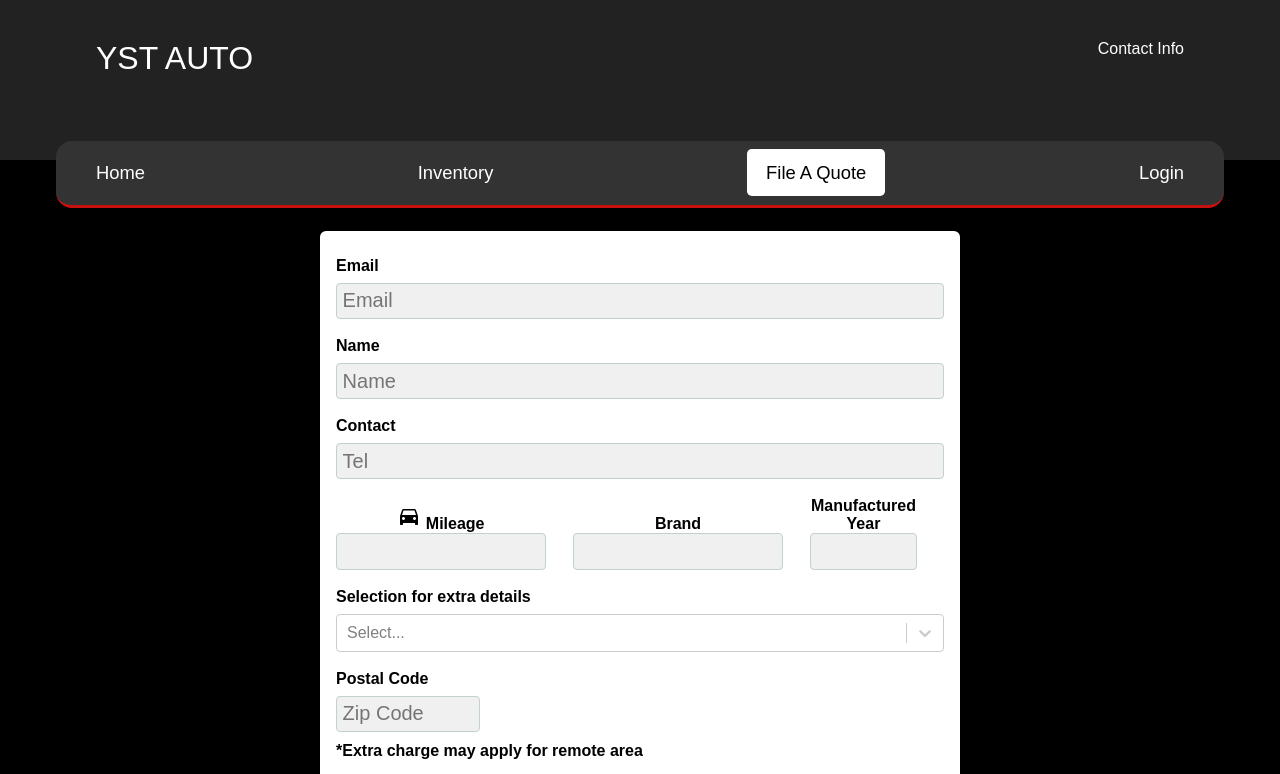
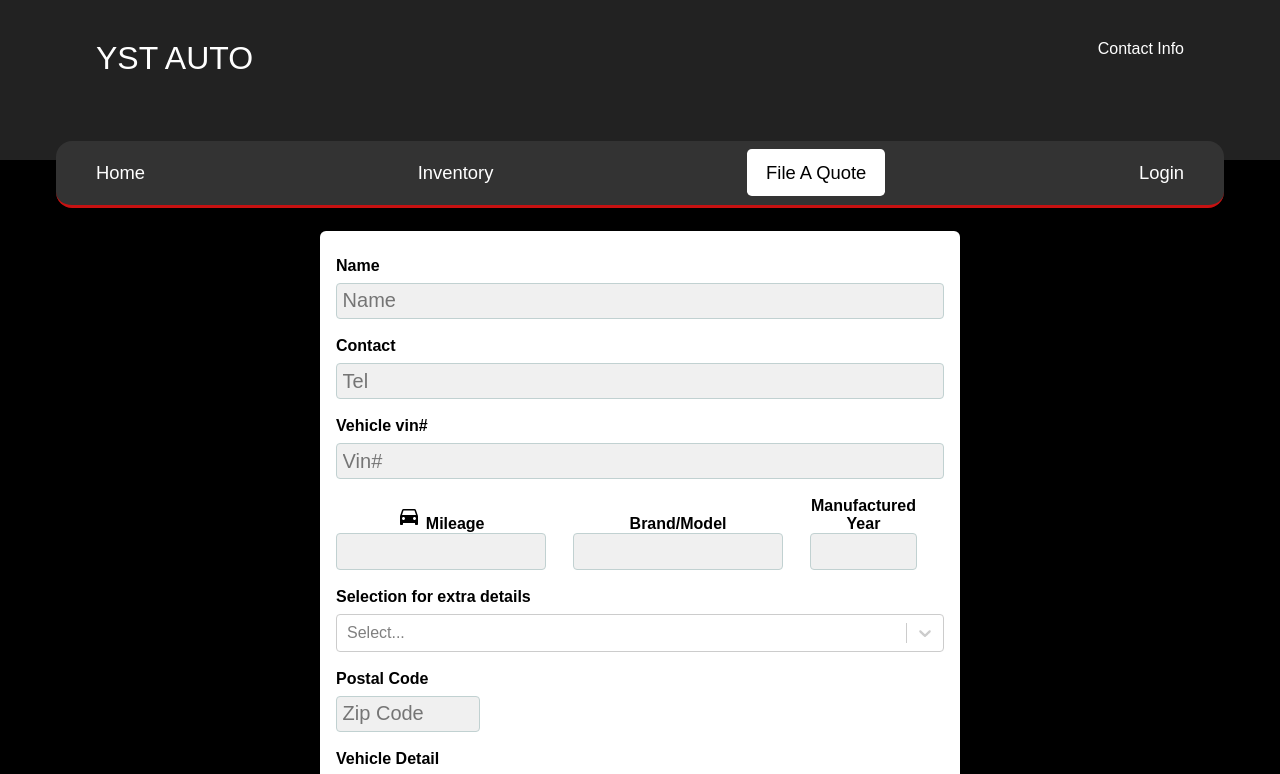
Before and after one commit to msaka911/realEstate, a React (Create React App) app: page /new-quote in a window 1280 px wide. Shown: the top 774 px of the page. Built offline with nearby package versions, Linux system fonts and the light colour scheme; what react-alert-template-basic would draw is missing.

Commit message:
form modified

```diff
--- a/src/pages/Form.js
+++ b/src/pages/Form.js
@@ -21,59 +21,31 @@ const Form = (props) => {
   ]
   const[selected,setSelect]=useState([]);
 
-
-
 //----------------------------------------
 
   const alert = useAlert()
-  const emailInputRef = useRef();
   const nameInputRef = useRef();
   const contactRef=useRef();
   const addressRef=useRef();
   const appointmentRef=useRef(" ");
   const distance=useRef(0);
-  const livingroom=useRef(0);
-  const otherOption=useRef("");
   const brand=useRef("")
   const year=useRef("")
+  const vin=useRef("")
 
 
   function submitFormHandler(event) {
     event.preventDefault();
     const axios = require('axios');
-    const enteredEmail = emailInputRef.current.value;
     const enteredName = nameInputRef.current.value;
     const enteredContact=contactRef.current.value;
     const enteredAddress=addressRef.current.value;
-    const enteredAppointment=appointmentRef.current.value;
-    const enteredDistance=distance.current.value;
-    const enteredLivingroom=livingroom.current.value;
-    const enteredOther=otherOption.current.value
     const enteredBrand=brand.current.value
     const enteredYear=year.current.value
-    //--------------check other option---------------------//
-    var other="";
-    if(selected.find((select)=>
-    select.value==="other"
-  )){
-       if(!enteredOther){
-          document.getElementById('other').style.borderColor='red';
-          alert.error("Please enter value for other",{onClose:()=>{
-          document.getElementById('other').style.borderColor='black';
-        }
-       })}
-       else{
-         other=enteredOther
-       }
-    }
+    const enteredAppointment=appointmentRef.current.value
+    const enteredVin=vin.current.value
+
     //--------------check email, zip code, phone number---------------------//
-    if(!validator.isEmail(enteredEmail)){
-      document.getElementById('email').style.borderColor='red';
-      alert.error("Please enter valid email",{onClose:()=>{
-        document.getElementById('email').style.borderColor='black';
-      }})
-      return
-    }
 
     if(!validator.isMobilePhone(enteredContact,['en-CA'])){
       document.getElementById('contact').style.borderColor='red';
@@ -90,27 +62,25 @@ const Form = (props) => {
       }})
       return
     }
-
     // if(validator.isMobilePhone(enteredContact,['en-CA'])&&validator.isEmail(enteredEmail)){
     //     axios.post('https://mybackend1.herokuapp.com/appointment',{
-    //       email:enteredEmail,
     //       name: enteredName,
     //       contact:enteredContact,
     //       address:enteredAddress,
-    //       mileage:enteredYear
-    //       selected:selected.map((item)=>
-    //         item.value)||null,
-    //       other:enteredOther||null,
-    //       Drivedistance:enteredDistance,
-    //       livingroom:enteredLivingroom||null,
+    //       brand: enteredBrand,
+    //       vin:enteredVin,
+    //       mileage:enteredDistance,
+    //       manufacture:enteredYear,
     //       appointment:enteredAppointment
     //     })
     //     .then(function (response) {
     //     alert.show("Thanks! \n We will process your request asap")
     //     document.getElementById('name').value="";
-    //     document.getElementById('email').value="";
     //     document.getElementById('contact').value="";
     //     document.getElementById('address').value=""
+    //     document.getElementById('vin').value=""
+    //     document.getElementById('mileage').value=""
+    //     document.getElementById('brand').value=""
     //     document.getElementById('appointment').value=""
     //     })
     //     .catch(function (error) {
@@ -127,14 +97,9 @@ const Form = (props) => {
     <Fragment>
       <div className={classes.card} clicked={props.clicked}>
         <form
-
           className={classes.form}
           onSubmit={submitFormHandler}
         >
-          <div className={classes.control}>
-            <label htmlFor='email'>Email</label>
-            <input type='text' placeholder='Email' id='email' ref={emailInputRef} />
-          </div>
           <div className={classes.control}>
             <label htmlFor='name'>Name</label>
             <input type='text' placeholder='Name' id='name' ref={nameInputRef} />
@@ -144,16 +109,22 @@ const Form = (props) => {
             <input type='text' placeholder='Tel' id='contact' ref={contactRef} />
           </div>
           <div className={classes.control}>
+            <label htmlFor='text'>Vehicle vin#</label>
+            <input type='text' placeholder='Vin#' id='vin' ref={vin} />
+          </div>
+          <div className={classes.control}>
          <div className={isMobile?classes.media:classes.selection}>
          <label><DriveEtaIcon/> Mileage
          <input
+          id="mileage"
           type="number"
           min="0"
           ref={distance}
             />
          </label>
-         <label>Brand
+         <label>Brand/Model
          <input
+          id="brand"
           type="text"
           ref={brand}
             />
@@ -161,7 +132,7 @@ const Form = (props) => {
          <label>Manufactured Year
          <input
           type="number"
-          min="0"
+          min="2000"
           max="2050"
           ref={year}
             />
@@ -175,24 +146,18 @@ const Form = (props) => {
           isMulti
           onChange={options=>{setSelect(options)}}
           options={options}/>
-          {selected.find((option)=>
-            option.value==="other")? <input className={classes.other} type='text' placeholder='Other' id='other' ref={otherOption} />:false}
           </div>
-
           <div className={classes.control}>
             <label htmlFor='postal code'>Postal Code</label>
             <input  className={classes.postal} type='text' placeholder='Zip Code' id='address' ref={addressRef} />
-            <label>*Extra charge may apply for remote area</label>
           </div>
           <div className={classes.control}>
             <label htmlFor='appointment'>Vehicle Detail</label>
             <textarea type='text' rows={3} placeholder='Detail' id='appointment' ref={appointmentRef} />
           </div>
-
           <div className={classes.actions}>
             <button onClick={submitFormHandler} className='btn'>Submit</button>
           </div>
-
         </form>
       </div>
     </Fragment>
```
